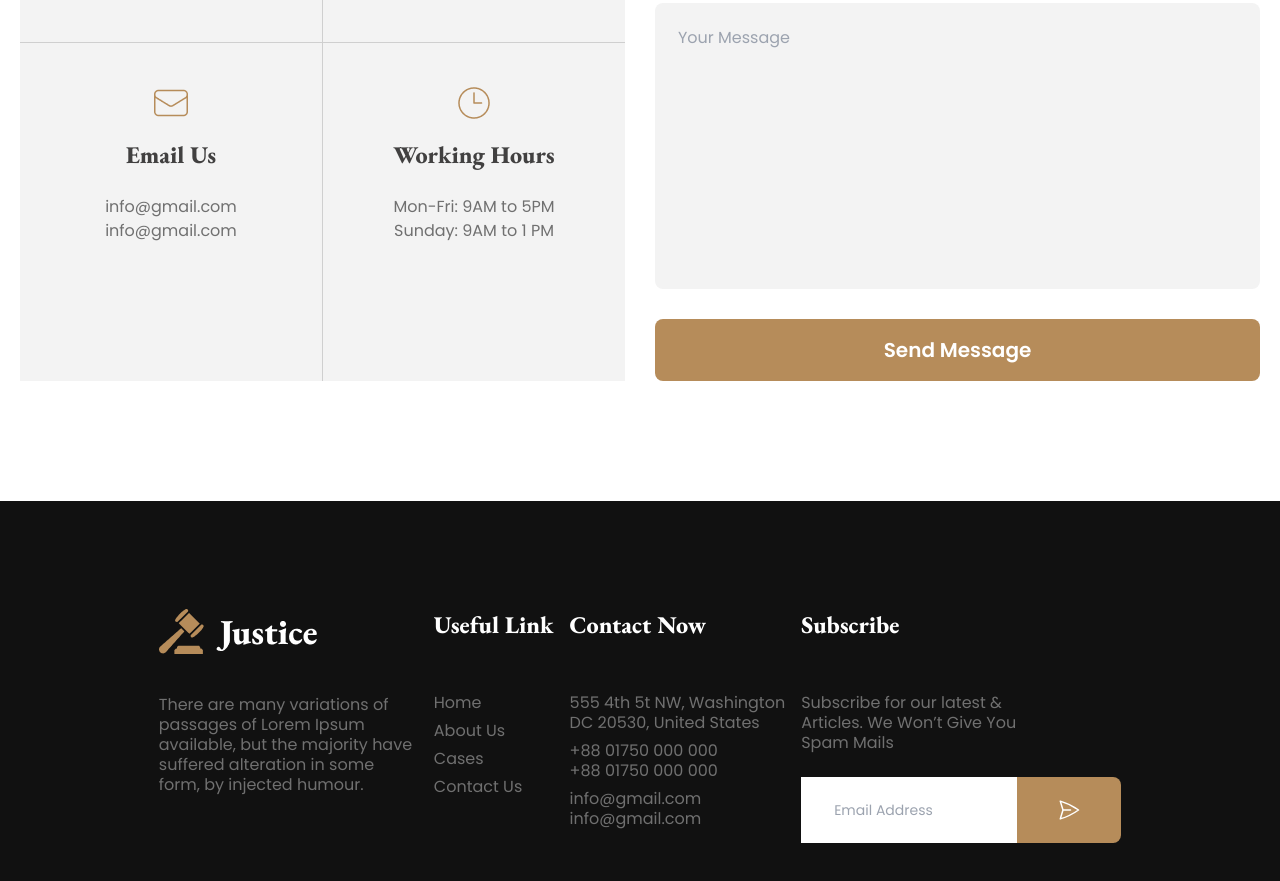
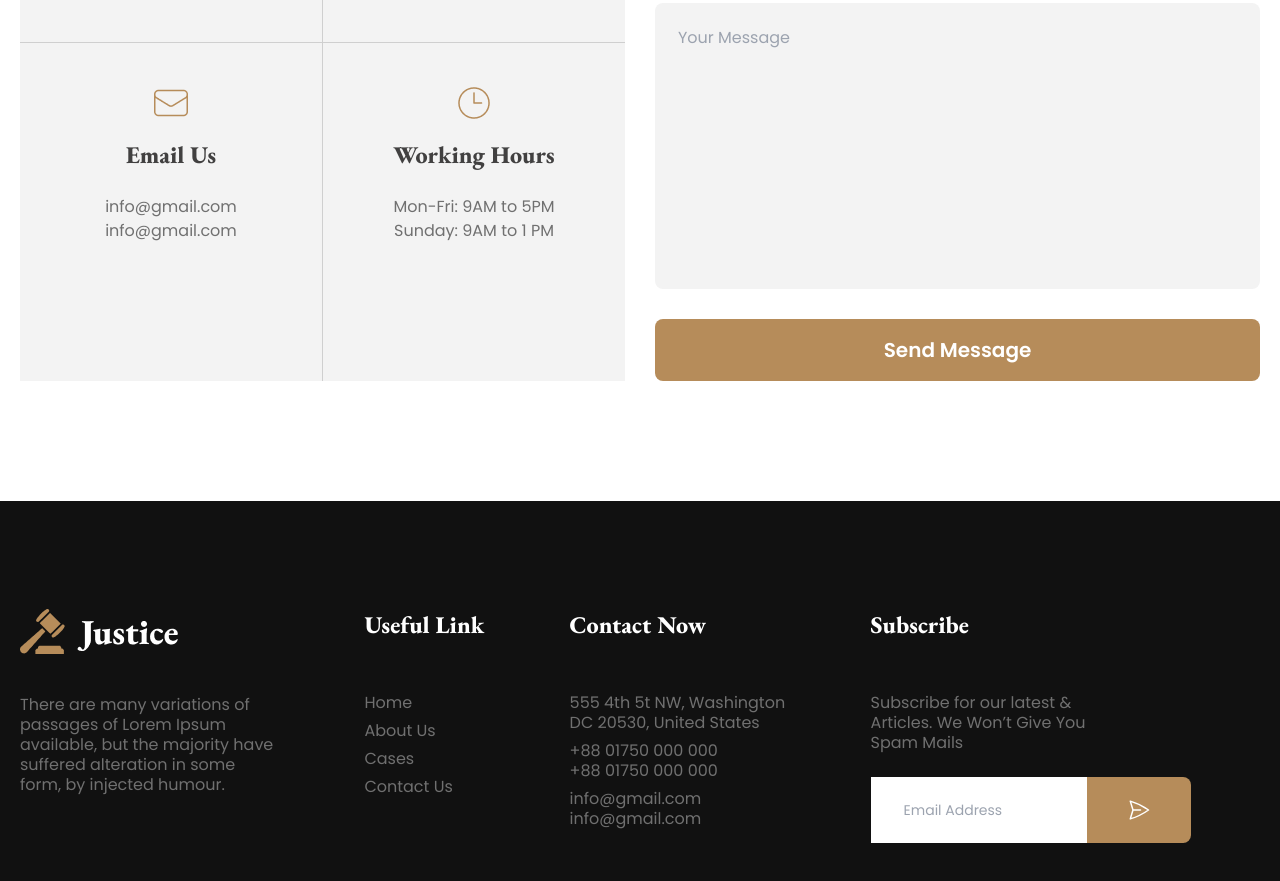
Before and after one commit to SarkerFardinFeroz/Legal-Solution, a plain HTML site: page index.html in a window 1280 px wide. Shown: the part 4272-5153 px from the top of the page. Drawn offline with nearby package versions, Linux system fonts and the light colour scheme.

```diff
--- a/index.html
+++ b/index.html
@@ -735,7 +735,7 @@
 
     <!-- -----------End of Footer----------- -->
     <footer class="bg-[#111] text-base-content ">
-      <div class=" justify-center md::justify-normal container mx-auto footer pt-[108px] pb-[108px] px-5">
+      <div class=" justify-center md:justify-normal container mx-auto footer pt-[108px] pb-[108px] px-5">
         <div>
           <img src="./images/logo.png" alt="" />
           <p class="max-w-[259px] mt-[32px]">
```
